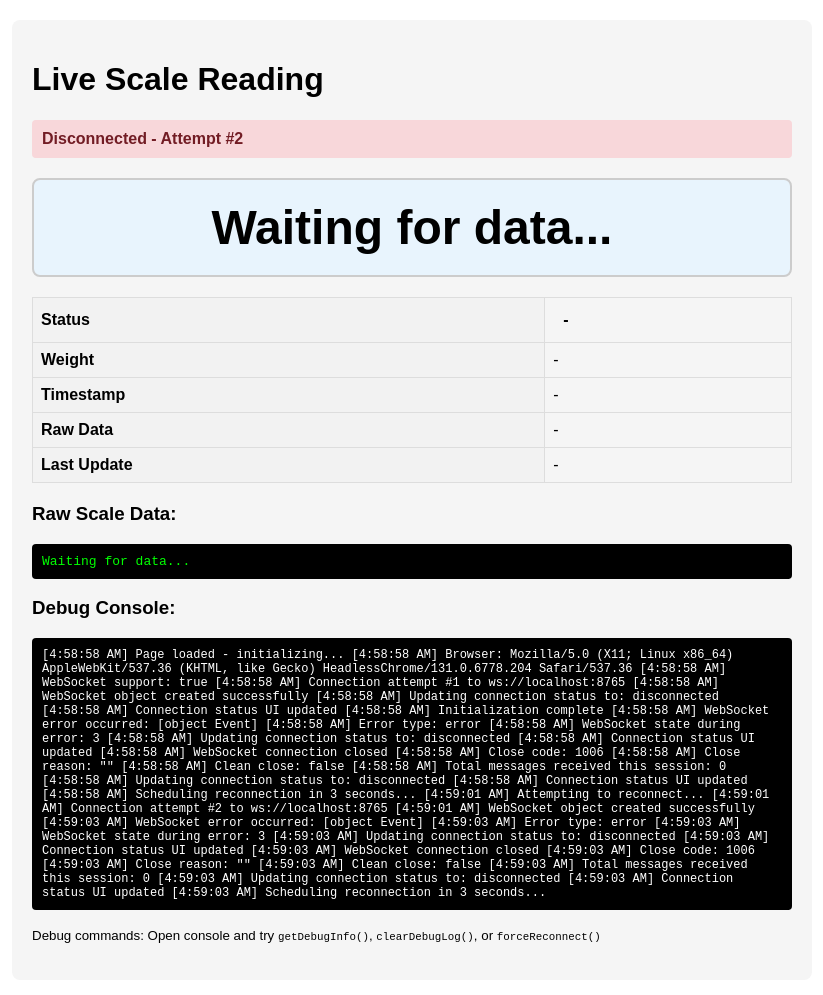
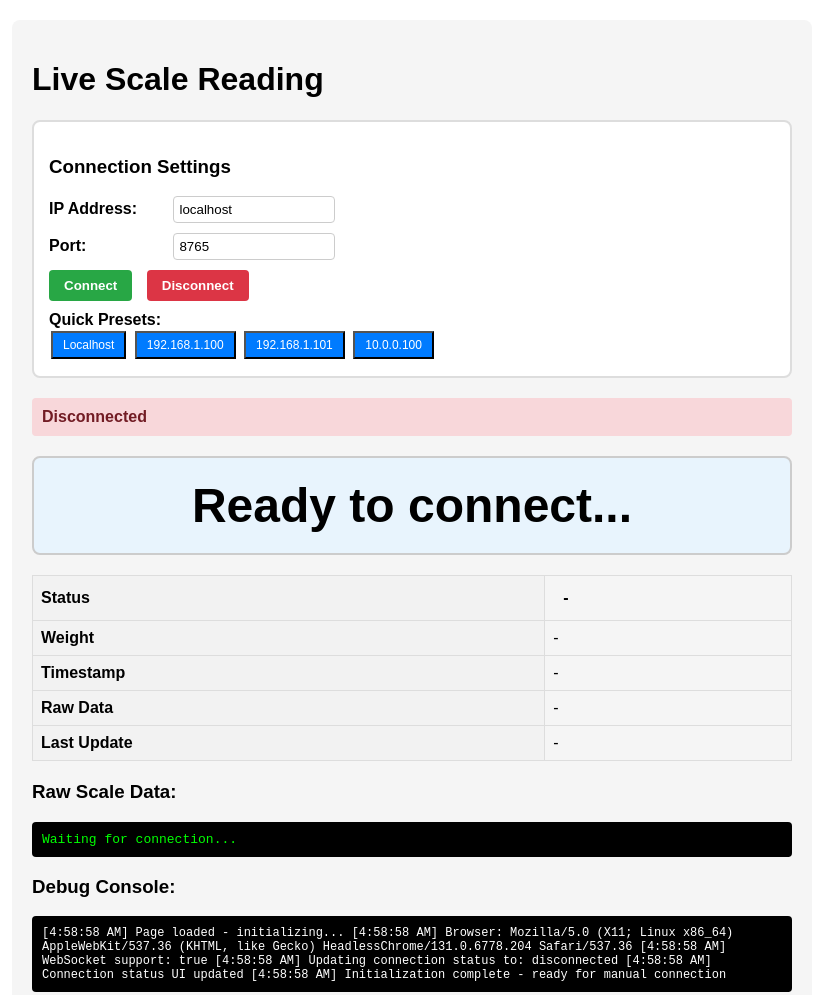
Before and after one commit to codebuk/A-D-Weighing-serial, a website: page client.html in a window 1280 px wide. Shown: the top 995 px of the page, without its empty margins (228-1051 px from the left). Drawn offline with Linux system fonts and the light colour scheme.

Commit message:
ip addres sto client

```diff
--- a/client.html
+++ b/client.html
@@ -13,6 +13,53 @@
       background: #f5f5f5;
       padding: 20px;
       border-radius: 8px;
+    }
+    .connection-controls {
+      background: #fff;
+      padding: 15px;
+      border-radius: 8px;
+      margin-bottom: 20px;
+      border: 2px solid #ddd;
+    }
+    .input-group {
+      margin-bottom: 10px;
+    }
+    .input-group label {
+      display: inline-block;
+      width: 120px;
+      font-weight: bold;
+    }
+    .input-group input {
+      padding: 5px;
+      border: 1px solid #ccc;
+      border-radius: 4px;
+      width: 150px;
+    }
+    .button-group {
+      margin-top: 10px;
+    }
+    .button-group button {
+      padding: 8px 15px;
+      margin-right: 10px;
+      border: none;
+      border-radius: 4px;
+      cursor: pointer;
+      font-weight: bold;
+    }
+    .btn-connect {
+      background: #28a745;
+      color: white;
+    }
+    .btn-disconnect {
+      background: #dc3545;
+      color: white;
+    }
+    .btn-preset {
+      background: #007bff;
+      color: white;
+      font-size: 12px;
+      padding: 5px 10px;
+      margin: 2px;
     }
     .weight-display {
       font-size: 48px;
@@ -103,6 +150,8 @@
     let connectionAttempts = 0;
     let messagesReceived = 0;
     let debugLog = [];
+    let autoReconnect = true;
+    let currentServerUrl = '';
 
     function addDebugLog(message) {
       const timestamp = new Date().toLocaleTimeString();
@@ -123,12 +172,30 @@
       }
     }
 
+    function buildWebSocketUrl() {
+      const ipAddress = document.getElementById('ipAddress').value.trim();
+      const port = document.getElementById('port').value.trim();
+
+      if (!ipAddress) {
+        addDebugLog("ERROR: IP address is required");
+        return null;
+      }
+
+      const url = `ws://${ipAddress}:${port}`;
+      addDebugLog(`Built WebSocket URL: ${url}`);
+      return url;
+    }
+
     function connect() {
+      const url = buildWebSocketUrl();
+      if (!url) return;
+
+      currentServerUrl = url;
       connectionAttempts++;
-      addDebugLog(`Connection attempt #${connectionAttempts} to ws://localhost:8765`);
+      addDebugLog(`Connection attempt #${connectionAttempts} to ${url}`);
 
       try {
-        ws = new WebSocket("ws://localhost:8765");
+        ws = new WebSocket(url);
         addDebugLog("WebSocket object created successfully");
 
         ws.onopen = () => {
@@ -136,6 +203,7 @@
           connectionStatus = 'connected';
           connectionAttempts = 0; // Reset on successful connection
           updateConnectionStatus();
+          updateControlButtons();
           addDebugLog(`Connection state: ${ws.readyState} (OPEN)`);
         };
 
@@ -171,6 +239,7 @@
           addDebugLog(`WebSocket state during error: ${ws.readyState}`);
           connectionStatus = 'disconnected';
           updateConnectionStatus();
+          updateControlButtons();
         };
 
         ws.onclose = (event) => {
@@ -182,13 +251,18 @@
 
           connectionStatus = 'disconnected';
           updateConnectionStatus();
+          updateControlButtons();
 
-          // Auto-reconnect after 3 seconds
-          addDebugLog("Scheduling reconnection in 3 seconds...");
-          setTimeout(() => {
-            addDebugLog("Attempting to reconnect...");
-            connect();
-          }, 3000);
+          // Auto-reconnect after 3 seconds if enabled
+          if (autoReconnect) {
+            addDebugLog("Scheduling reconnection in 3 seconds...");
+            setTimeout(() => {
+              if (autoReconnect && connectionStatus === 'disconnected') {
+                addDebugLog("Attempting to reconnect...");
+                connect();
+              }
+            }, 3000);
+          }
         };
 
       } catch (error) {
@@ -196,6 +270,16 @@
         addDebugLog(`Error stack: ${error.stack}`);
         connectionStatus = 'disconnected';
         updateConnectionStatus();
+        updateControlButtons();
+      }
+    }
+
+    function disconnect() {
+      autoReconnect = false;
+      addDebugLog("Manual disconnect requested");
+      if (ws && ws.readyState === WebSocket.OPEN) {
+        ws.close();
+        addDebugLog("WebSocket connection closed manually");
       }
     }
 
@@ -203,12 +287,35 @@
       addDebugLog(`Updating connection status to: ${connectionStatus}`);
       const statusElement = document.getElementById("connectionStatus");
       if (statusElement) {
-        statusElement.textContent = connectionStatus === 'connected' ?
-          `Connected to Scale Server (Messages: ${messagesReceived})` :
-          `Disconnected - Attempt #${connectionAttempts}`;
+        if (connectionStatus === 'connected') {
+          statusElement.textContent = `Connected to ${currentServerUrl} (Messages: ${messagesReceived})`;
+        } else {
+          statusElement.textContent = connectionAttempts > 0 ?
+            `Disconnected - Last attempt: ${currentServerUrl} (#${connectionAttempts})` :
+            'Disconnected';
+        }
         statusElement.className = `connection-status ${connectionStatus}`;
         addDebugLog("Connection status UI updated");
       }
+    }
+
+    function updateControlButtons() {
+      const connectBtn = document.getElementById('connectBtn');
+      const disconnectBtn = document.getElementById('disconnectBtn');
+
+      if (connectionStatus === 'connected') {
+        connectBtn.disabled = true;
+        disconnectBtn.disabled = false;
+      } else {
+        connectBtn.disabled = false;
+        disconnectBtn.disabled = true;
+      }
+    }
+
+    function setPresetAddress(ip, port) {
+      document.getElementById('ipAddress').value = ip;
+      document.getElementById('port').value = port;
+      addDebugLog(`Preset selected: ${ip}:${port}`);
     }
 
     function updateDisplay(data) {
@@ -301,10 +408,14 @@
       addDebugLog(`Browser: ${navigator.userAgent}`);
       addDebugLog(`WebSocket support: ${!!window.WebSocket}`);
 
-      connect();
+      // Set default values
+      document.getElementById('ipAddress').value = 'localhost';
+      document.getElementById('port').value = '8765';
+
       updateConnectionStatus();
+      updateControlButtons();
 
-      addDebugLog("Initialization complete");
+      addDebugLog("Initialization complete - ready for manual connection");
     };
 
     // Debug helper functions
@@ -315,7 +426,9 @@
         messagesReceived,
         lastData,
         wsState: ws ? ws.readyState : 'null',
-        debugLogCount: debugLog.length
+        debugLogCount: debugLog.length,
+        currentServerUrl,
+        autoReconnect
       };
     };
 
@@ -326,6 +439,7 @@
 
     window.forceReconnect = () => {
       addDebugLog("Manual reconnection triggered");
+      autoReconnect = true;
       if (ws) {
         ws.close();
       }
@@ -337,12 +451,39 @@
   <div class="container">
     <h1>Live Scale Reading</h1>
 
+    <div class="connection-controls">
+      <h3>Connection Settings</h3>
+
+      <div class="input-group">
+        <label for="ipAddress">IP Address:</label>
+        <input type="text" id="ipAddress" placeholder="192.168.1.100">
+      </div>
+
+      <div class="input-group">
+        <label for="port">Port:</label>
+        <input type="text" id="port" placeholder="8765">
+      </div>
+
+      <div class="button-group">
+        <button id="connectBtn" class="btn-connect" onclick="autoReconnect=true; connect();">Connect</button>
+        <button id="disconnectBtn" class="btn-disconnect" onclick="disconnect();" disabled>Disconnect</button>
+      </div>
+
+      <div style="margin-top: 10px;">
+        <strong>Quick Presets:</strong><br>
+        <button class="btn-preset" onclick="setPresetAddress('localhost', '8765')">Localhost</button>
+        <button class="btn-preset" onclick="setPresetAddress('192.168.1.100', '8765')">192.168.1.100</button>
+        <button class="btn-preset" onclick="setPresetAddress('192.168.1.101', '8765')">192.168.1.101</button>
+        <button class="btn-preset" onclick="setPresetAddress('10.0.0.100', '8765')">10.0.0.100</button>
+      </div>
+    </div>
+
     <div id="connectionStatus" class="connection-status disconnected">
-      Disconnected - Attempting to connect...
+      Disconnected
     </div>
 
     <div id="weightDisplay" class="weight-display">
-      Waiting for data...
+      Ready to connect...
     </div>
 
     <table class="data-table">
@@ -369,7 +510,7 @@
     </table>
 
     <h3>Raw Scale Data:</h3>
-    <div id="rawData" class="raw-data">Waiting for data...</div>
+    <div id="rawData" class="raw-data">Waiting for connection...</div>
 
     <h3>Debug Console:</h3>
     <div id="debugLog" class="debug-log">Debug log will appear here...</div>
```
Also changed, not shown: readme.md.
